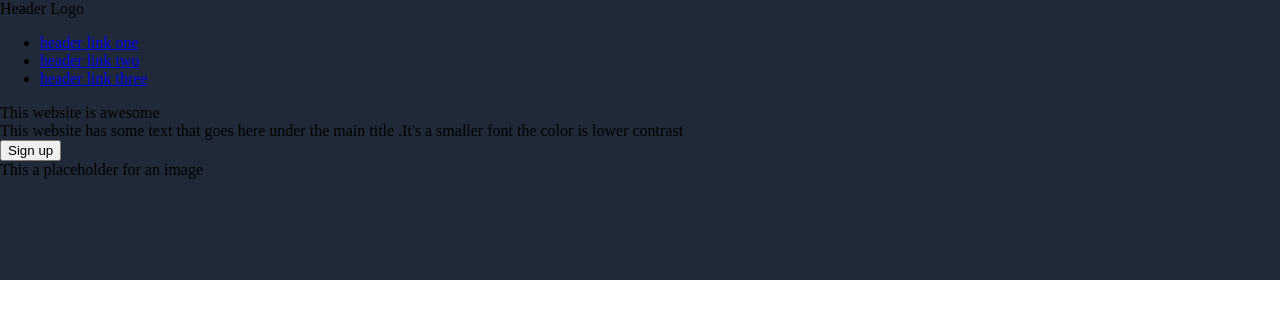
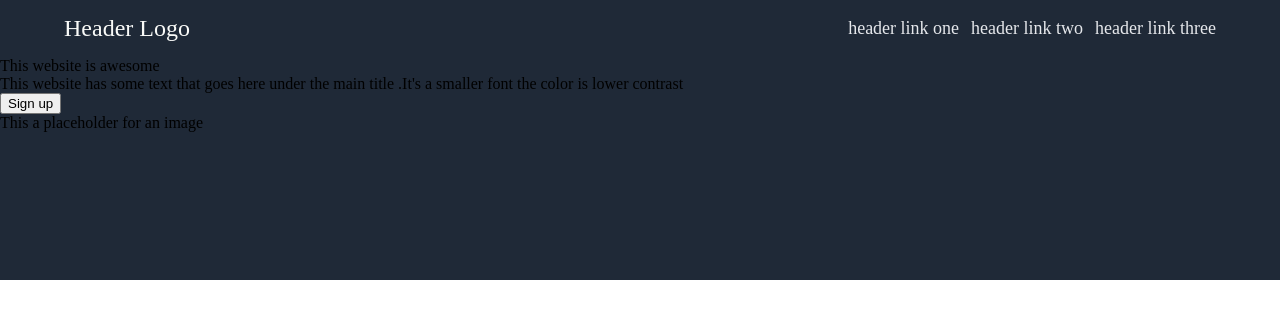
Before and after one commit to Ermiyas23/Landing-Page, a plain HTML site: page index.html in a window 1280 px wide. Drawn offline with Linux system fonts and the light colour scheme; files that its build step writes are made by us from their sources; files whose address does not match are found by name.

Commit message:
The head and link part is done

```diff
--- a/css/style.css
+++ b/css/style.css
@@ -10,3 +10,25 @@ body{
 .resize{
     flex:0 0 35vh;
 }
+.logo{
+    display:flex;
+    justify-content: space-between;
+    align-items: center;
+    margin: 0 4rem 0 4rem;
+}
+.first{
+    justify-content: flex-start;
+    color:#f9faf8;
+    font-size: 24px;
+}
+.logo-link{display: flex;}
+.second{
+    display: flex;
+    margin-left: auto;
+    gap: 12px;
+    font-size: 18px;
+    color:#E5E7EB;
+    list-style-type: none;
+}
+ul a:link{text-decoration: none;
+color:#E5E7EB;}
--- a/index.html
+++ b/index.html
@@ -10,9 +10,9 @@
     <div class="dark-holder">
         <div class="resize">
         <div class="logo">
-            <div>Header Logo</div>
+            <div class="first">Header Logo</div>
             <div class="logo-link">
-                <ul>
+                <ul class="second">
                     <li><a href="#">header link one</a></li>
                     <li><a href="#">header link two</a></li>
                     <li><a href="#">header link three</a></li>
```
